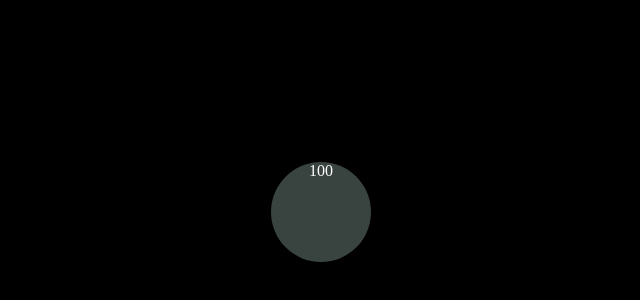
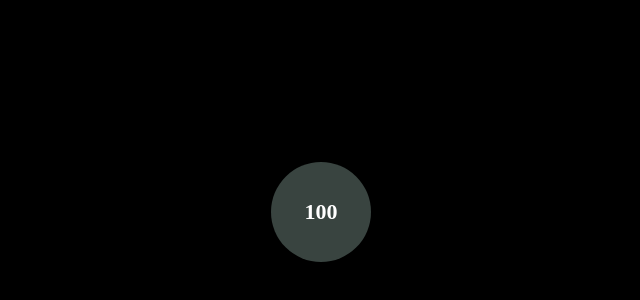
Before and after one commit to 1id0r/day18-git, a plain HTML site: page index.html in a window 1280 px wide. Shown: the part 470-770 px from the top of the page, 369-1009 px from the left. Drawn offline with Linux system fonts and the light colour scheme.

Commit message:
center the text inside the ball

```diff
--- a/styles.css
+++ b/styles.css
@@ -10,4 +10,9 @@
   text-align: center;
   margin-left: 50%;
   margin-top: 50%;
+  align-items: center;
+  display: flex;
+  justify-content: center;
+  font-size: 22px;
+  font-weight: bold;
 }
```
